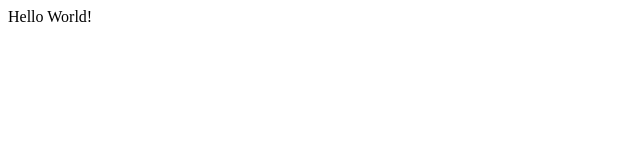
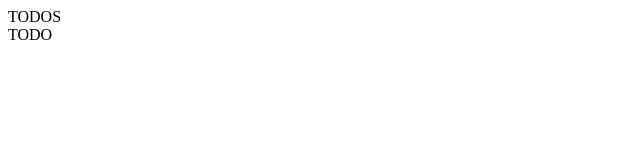
Before and after one commit to GilbertoFreitasJunior997/react-todo, a React (Create React App) app: page / in a window 1280 px wide. Shown: the top 160 px of the page, without its empty margins (0-640 px from the left). Built offline with nearby package versions, Linux system fonts and the light colour scheme.

Commit message:
Base project structure

```diff
--- a/src/App.tsx
+++ b/src/App.tsx
@@ -1,7 +1,11 @@
+import { GlobalStyle } from "./globals";
+import Todos from "./Todos";
+
 const App = () => {
   return (
     <div>
-      Hello World!
+      <GlobalStyle />
+      <Todos />
     </div>
   )
 }
--- /dev/null
+++ b/src/Todos.tsx
@@ -0,0 +1,13 @@
+import { FC } from "react";
+import Todo from "./components/todo";
+
+const Todos: FC = () => {
+    return (
+        <>
+            TODOS
+            <Todo />
+        </>
+    )
+}
+
+export default Todos;
--- /dev/null
+++ b/src/components/todo/index.tsx
@@ -0,0 +1,11 @@
+import { FC } from "react";
+
+const Todo: FC = () => {
+    return (
+        <div>
+            TODO
+        </div>
+    )
+}
+
+export default Todo;
--- /dev/null
+++ b/src/globals.ts
@@ -0,0 +1,5 @@
+import { createGlobalStyle } from "styled-components";
+
+export const GlobalStyle = createGlobalStyle`
+
+`
```
